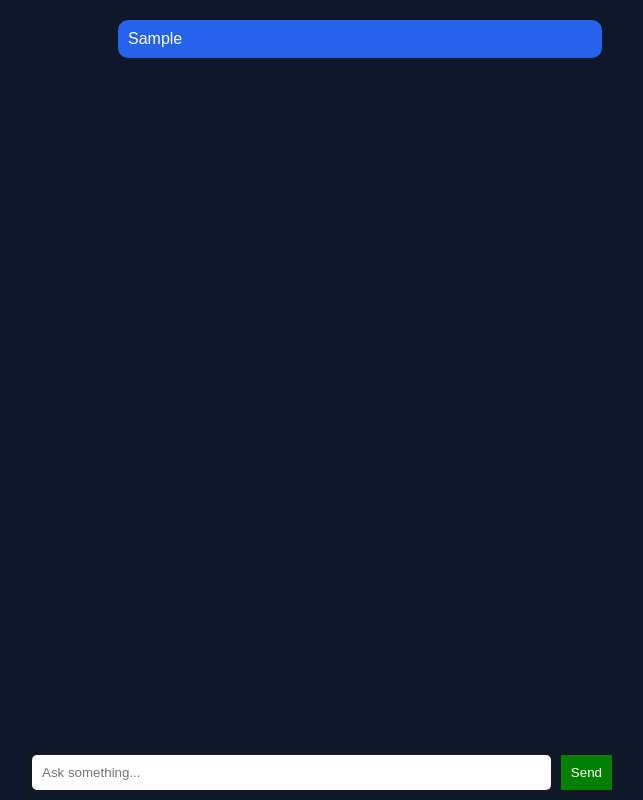
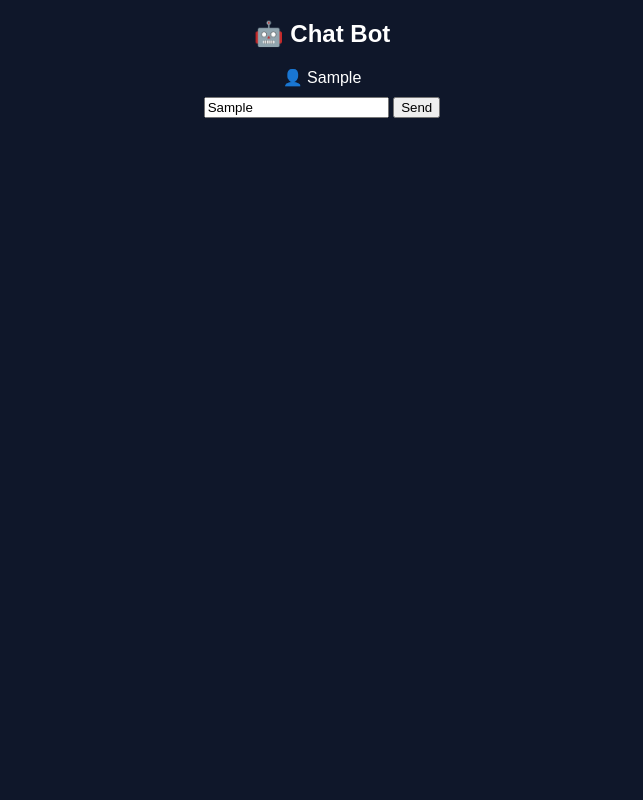
Before and after one commit to jagdish1992max/Jd, a website: page index.html in a window 1280 px wide. Both pictures are taken after typing "Sample" into the empty fields and a click on the button "Send". Shown: the whole page, without its empty margins (318-961 px from the left). Drawn offline with Linux system fonts and the light colour scheme; no server answers.

Commit message:
index.html

```diff
--- a/index.html
+++ b/index.html
@@ -1,110 +1,46 @@
 <!DOCTYPE html>
 <html>
 <head>
-  <title>AI ChatGPT Clone</title>
-
-  <style>
-    body {
-      margin: 0;
-      font-family: Arial;
-      background: #0f172a;
-      color: white;
-      display: flex;
-      justify-content: center;
-      height: 100vh;
-    }
-
-    .app {
-      width: 100%;
-      max-width: 600px;
-      display: flex;
-      flex-direction: column;
-    }
-
-    .chat {
-      flex: 1;
-      padding: 10px;
-      overflow-y: auto;
-    }
-
-    .msg {
-      margin: 10px;
-      padding: 10px;
-      border-radius: 10px;
-      max-width: 80%;
-    }
-
-    .user {
-      background: #2563eb;
-      margin-left: auto;
-    }
-
-    .bot {
-      background: #374151;
-    }
-
-    .input {
-      display: flex;
-      padding: 10px;
-      background: #111827;
-    }
-
-    input {
-      flex: 1;
-      padding: 10px;
-      border: none;
-      border-radius: 5px;
-    }
-
-    button {
-      margin-left: 10px;
-      padding: 10px;
-      background: green;
-      border: none;
-      color: white;
-      cursor: pointer;
-    }
-  </style>
+  <title>Chat Fix</title>
 </head>
 
-<body>
+<body style="font-family:Arial;background:#0f172a;color:white;text-align:center;">
 
-<div class="app">
+<h2>🤖 Chat Bot</h2>
 
-  <div class="chat" id="chat"></div>
+<div id="chat"></div>
 
-  <div class="input">
-    <input id="input" placeholder="Ask something..." />
-    <button onclick="send()">Send</button>
-  </div>
-
-</div>
+<input id="input" placeholder="type..." />
+<button onclick="send()">Send</button>
 
 <script>
 async function send() {
   let input = document.getElementById("input");
   let text = input.value;
+
   if (!text) return;
 
-  add(text, "user");
-
-  input.value = "";
+  add("👤 " + text);
 
   let res = await fetch("/chat", {
     method: "POST",
-    headers: { "Content-Type": "application/json" },
+    headers: {
+      "Content-Type": "application/json"
+    },
     body: JSON.stringify({ message: text })
   });
 
   let data = await res.json();
 
-  add(data.reply, "bot");
+  add("🤖 " + data.reply);
+
+  input.value = "";
 }
 
-function add(text, type) {
+function add(text) {
   let div = document.createElement("div");
-  div.className = "msg " + type;
   div.innerText = text;
+  div.style.margin = "10px";
   document.getElementById("chat").appendChild(div);
 }
 </script>
```
